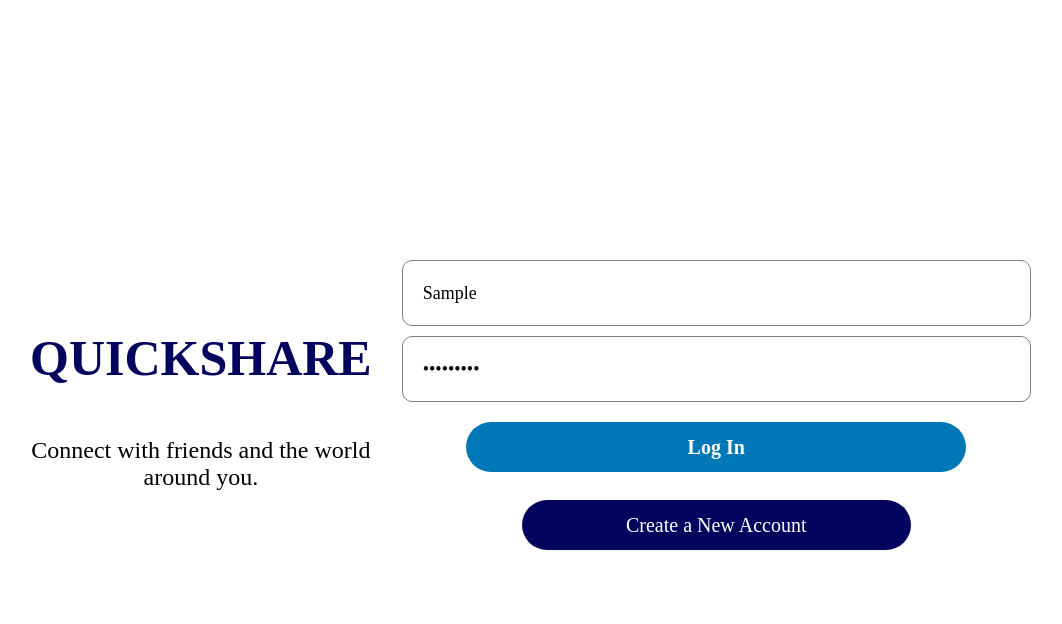
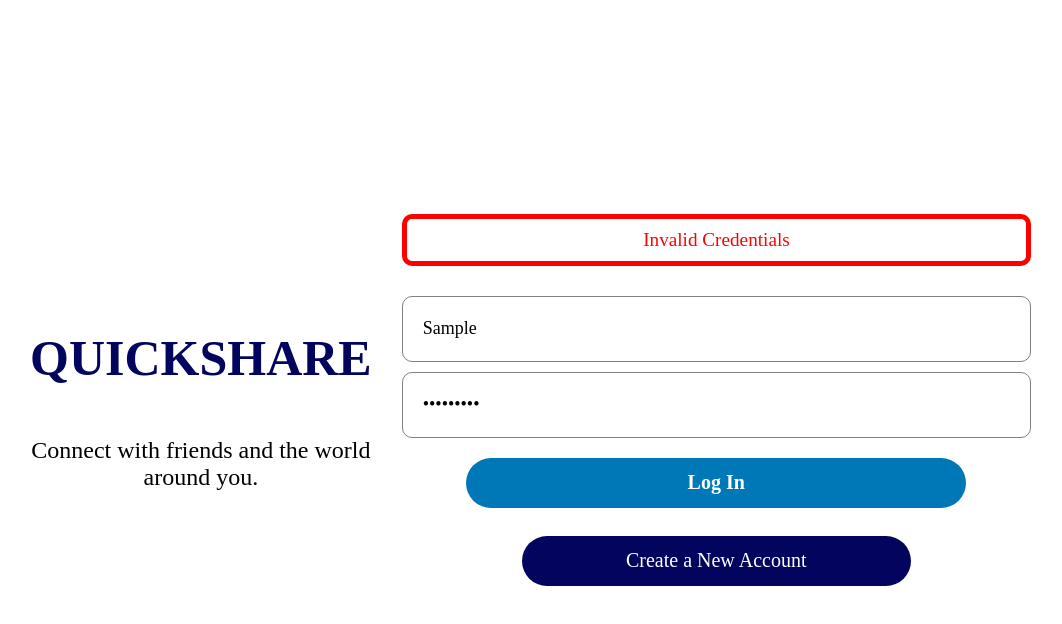
Before and after one commit to Ritesh1432/quickshare-team, a React (Create React App) app: page /login in a window 1280 px wide. Both pictures are taken after typing "Sample", "Sample123" into the empty fields and a click on the button "Log In". Shown: the top 624 px of the page, without its empty margins (162-1224 px from the left). Built offline with nearby package versions, Linux system fonts and the light colour scheme; data requests are answered from the project's data file.

Commit message:
Login Validation Done

```diff
--- a/src/components/Login.js
+++ b/src/components/Login.js
@@ -1,11 +1,18 @@
-import React, { useState } from "react";
+import React, { useEffect, useState } from "react";
 import { useNavigate } from "react-router-dom";
 import '../css/Login.css'
 export default function Login() {
   const [logindata,setLogindata] = useState([])
   const [registeredusers,setRegisteredUsers] = useState([])
+  const [errorMessage, setErrorMessage] = useState(false);
 
   let navigate = useNavigate();
+
+  useEffect(() => {
+    fetch('http://localhost:3000/users')
+    .then(res => res.json())
+    .then(data => setRegisteredUsers(data))
+  }, [])
 
 
   const handleChange = ((e) => {
@@ -15,31 +22,30 @@ export default function Login() {
     })
   })
 
-  console.log(logindata);
+  // console.log(logindata);
   const  handleSubmit = ((e) => {
     e.preventDefault();
-    fetch('http://localhost:3000/users')
-    .then(res => res.json())
-    .then(data => setRegisteredUsers(data))
 
-  })
-
-  const checkCredentials =((data) => {
-    if(data.uname === logindata.uname && data.pw === logindata.password)
-     {
+    const checkCredentials =(data => {
+      if(data.uname === logindata.uname && data.pw === logindata.password) {
         localStorage.setItem('Username',logindata.uname);
+      }
+      else {
+        setErrorMessage(true);
       }
     })
 
-  registeredusers && registeredusers.forEach((data) => {
+    registeredusers && registeredusers.forEach(data => {
       checkCredentials(data)
     })
 
-  if(localStorage.getItem('Username'))
-  {
+    if(localStorage.getItem('Username')) {
       navigate('/')
       window.location.reload(false);
     }
+  })
+
+
   return (
     <div className="login">
       <div className="loginWrapper">
@@ -50,10 +56,13 @@ export default function Login() {
           </span>
         </div>
         <div className="loginRight">
+          {
+            errorMessage && <p className="errorMessage">Invalid Credentials</p>
+          }
           <div className="loginBox">
             <form onSubmit={handleSubmit}>
-            <input type='text' placeholder="Username" className="loginInput" onChange={handleChange} name='uname' />
-            <input type='password' placeholder="Password" className="loginInput" onChange={handleChange} name='password'/>
+              <input type='text' placeholder="Username" className="loginInput" onChange={handleChange} name='uname' required/>
+              <input type='password' placeholder="Password" className="loginInput" onChange={handleChange} name='password' required/>
               <button className="loginButton" type="submit">Log In</button>
             </form>
             <button className="loginRegisterButton" onClick={() => navigate('/register')}>
--- a/src/css/Login.css
+++ b/src/css/Login.css
@@ -67,10 +67,13 @@
       cursor: pointer;
       width: 500px;
       margin: 10px;
-
   }
 
-
+  .loginButton:hover {
+    border: 2px solid #0077B6;
+    color: #0077B6;
+    background-color: white;
+  }
 
   .loginRegisterButton{
       width: 60%;
@@ -84,3 +87,20 @@
       font-weight: 500;
       cursor: pointer;
   }
+
+  .loginRegisterButton:hover {
+    border: 2px solid #03045E;
+    color: #03045E;
+    background-color: white;
+  }
+
+  .errorMessage {
+    color: red;
+    font-size: larger;
+    border: 5px solid red;
+    border-radius: 10px;
+    margin-left: 30px;
+    padding: 10px;
+    width: 87%;
+    margin-bottom: 0px;
+  }
```
Lines whose indentation alone changed are shown as unchanged.
